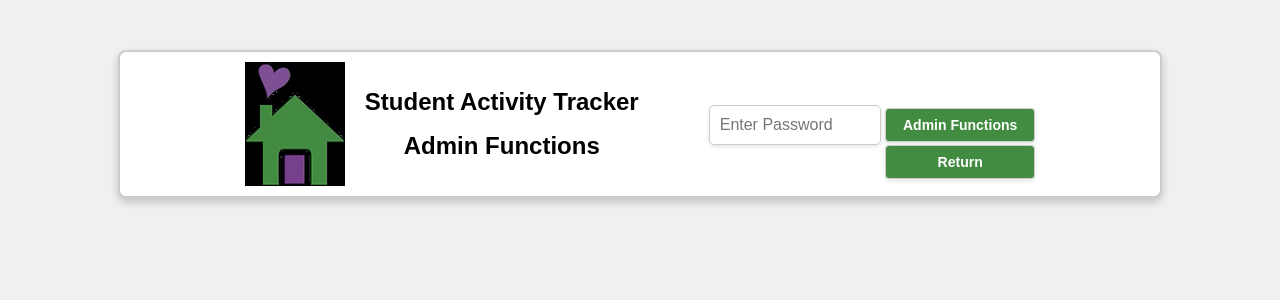
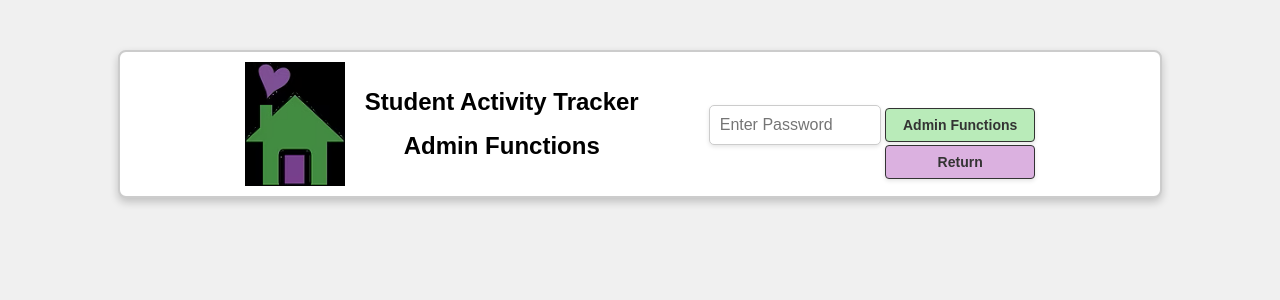
Before and after one commit to sharonmcdavis/THH, a Flask app: template daily-status/web/app/templates/admin_login.html in a window 1280 px wide. Shown: the top 300 px of the page. Run offline with Flask 3, Linux system fonts and the light colour scheme; the template is opened without the code that fills it, so the values that code supplies are empty.

Commit message:
login tweaks

```diff
--- a/daily-status/web/app/admin_routes.py
+++ b/daily-status/web/app/admin_routes.py
@@ -16,7 +16,6 @@ data = load_data_from_file()
 
 @admin.route('/')
 @login_required
-@admin_login_required
 def admin_login():
     """Render the main page."""
     return render_template(
@@ -25,7 +24,6 @@ def admin_login():
 
 @admin.route('/verify_admin', methods=['POST'])
 @login_required
-@admin_login_required
 def verify_admin():
     # Get the password entered by the user
     entered_password = request.form.get('admin_password')
--- a/daily-status/web/app/static/css/admin_login.css
+++ b/daily-status/web/app/static/css/admin_login.css
@@ -89,10 +89,9 @@ body {
 .button {
     width: 150px;               /* Set the width of the buttons */
     font-size: 14px;            /* Adjust font size */
-    border: 1px solid #ccc;     /* Add a light border */
+    border: 1px solid #333;     /* Add a light border */
     border-radius: 4px;         /* Round the corners */
-    background-color: #428C41;  /* Add a background color */
-    color: white;               /* Set text color to white */
+    color: #333;               /* Set text color to white */
     cursor: pointer;            /* Add a pointer cursor for better UX */
     text-align: center;         /* Center-align the text */
     box-shadow: 0 2px 4px rgba(0, 0, 0, 0.1); /* Add a subtle shadow */
@@ -100,9 +99,26 @@ body {
     font-weight: bold;
 }
 
-.button:hover {
-    background-color: #45a049;  /* Darken the background color on hover */
+.login-button {
+    background-color: #b9ebb9;  /* Add a background color */
+    color: #333;
+}
+
+.login-button:hover {
+    background-color: #428C41;  /* Darken the background color on hover */
     box-shadow: 0 4px 8px rgba(0, 0, 0, 0.2); /* Add a stronger shadow on hover */
+    color: white;
+}
+
+.return-button {
+    background-color: #dbb1e0;  /* Add a background color */
+    color: #333;
+}
+
+.return-button:hover {
+    background-color: #76408C;  /* Darken the background color on hover */
+    box-shadow: 0 4px 8px rgba(0, 0, 0, 0.2); /* Add a stronger shadow on hover */
+    color: white;
 }
 
 .flash-messages {
--- a/daily-status/web/app/templates/admin_login.html
+++ b/daily-status/web/app/templates/admin_login.html
@@ -18,14 +18,14 @@
             <div class="button-container" style="display: flex; flex-direction: column; padding-left: 50px;">
                 &nbsp;<br>&nbsp;
                 <!-- Admin Button -->
-                <form action="/admin/verify_admin" method="POST" style="margin: 0;">
+                <form action="{{ url_for('admin.verify_admin') }}" method="POST" style="margin: 0;">
                     <input class="password-input" type="password" name="admin_password" placeholder="Enter Password" required>
-                    <button type="submit" class="button admin-button">Admin Functions</button>
+                    <button type="submit" class="button login-button">Admin Functions</button>
                 </form>
 
                 <!-- Exit Button -->
                 <form action="/main" method="GET" style="margin: 0;text-align: right;">
-                    <button type="submit" class="button exit-button">Return</button>
+                    <button type="submit" class="button return-button">Return</button>
                 </form>
             </div>
         </div>
```
Also changed, not shown: 1 other file.
